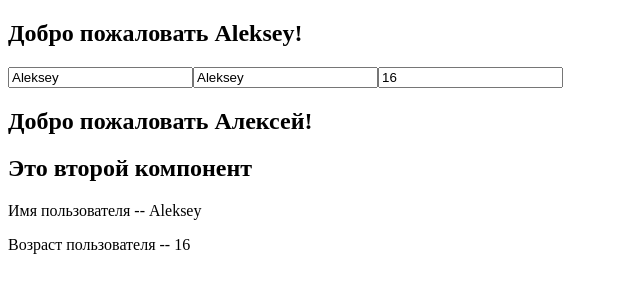
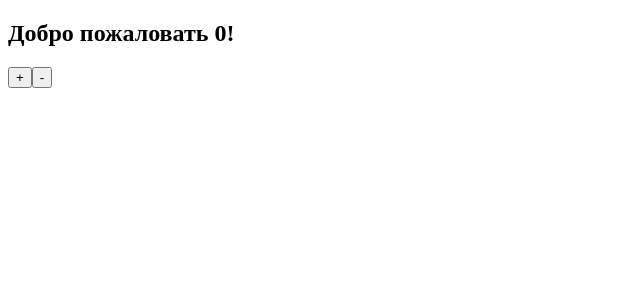
Before and after one commit to AhegaoMaybe/Zombikk, an Angular app in the folder my-app/: page / in a window 1280 px wide. Shown: the top 300 px of the page, without its empty margins (0-640 px from the left). Built offline with nearby package versions, Linux system fonts and the light colour scheme.

Commit message:
Привязали к событию

```diff
--- a/my-app/src/app/app.component.html
+++ b/my-app/src/app/app.component.html
@@ -1,7 +1,4 @@
 <div>
-    <h2>Добро пожаловать {{name}}!</h2>
-    <input type='text' [value]='name'>
-    <input type='text' [(ngModel)]='name' placeholder='name'>
-    <input type='number' [(ngModel)]='age' placeholder='age'>
-    <app-child [username]='name' [userAge]="age"></app-child>
+    <h2>Добро пожаловать {{clicks}}!</h2>
+    <app-child (onChanged)='onChanged($event)'></app-child>
 </div>
--- a/my-app/src/app/app.component.ts
+++ b/my-app/src/app/app.component.ts
@@ -6,8 +6,14 @@ import { Component } from '@angular/core';
   styleUrls: ['./app.component.css']
 })
 export class AppComponent {
-  title = 'my-app';
-  name:string = 'Aleksey';
-  age:number = 16;
+  clicks:number = 0;
+  onChanged(increased){
+    if(increased){
+      this.clicks = this.clicks + 1;
+    }
+    else{
+      this.clicks = this.clicks - 1;
+    }
+  }
 
 }
--- a/my-app/src/app/child/child.component.html
+++ b/my-app/src/app/child/child.component.html
@@ -1,6 +1,4 @@
 <div>
-    <h2>Добро пожаловать {{name}}!</h2>
-    <h2>Это второй компонент</h2>
-    <p>Имя пользователя -- {{username}}</p>
-    <p>Возраст пользователя -- {{userAge}}</p>
+    <button (click)="change(true)">+</button>
+    <button (click)="change(false)">-</button>
 </div>
--- a/my-app/src/app/child/child.component.ts
+++ b/my-app/src/app/child/child.component.ts
@@ -1,32 +1,12 @@
-import { Component, OnInit, Input } from '@angular/core';
-
+import { EventEmitter, Component, Output } from '@angular/core';
 @Component({
   selector: 'app-child',
   templateUrl: './child.component.html',
   styleUrls: ['./child.component.css']
 })
-export class ChildComponent implements OnInit {
-  name = 'Алексей'
-  @Input() username: string;
-  _userAge:number;
-  @Input()
-  set userAge(age:number){
-    if(age<0){
-      this._userAge = 0
-    }
-    else if (age>100){
-      this._userAge = 100
-    }
-    else{
-      this._userAge = age;
-    }
+export class ChildComponent {
+  @Output() onChanged = new EventEmitter<boolean>();
+  change(increased){
+    this.onChanged.emit(increased);
   }
-  get userAge(){
-    return this._userAge;
-  }
-  constructor() { }
-
-  ngOnInit() {
-  }
-
 }
```
